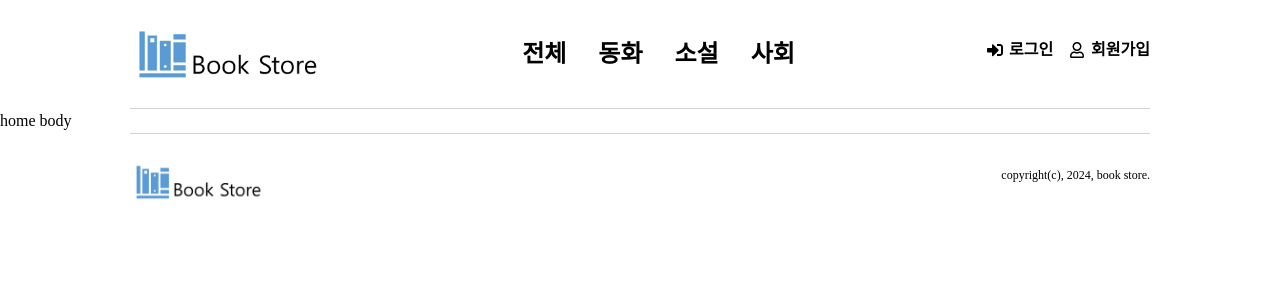
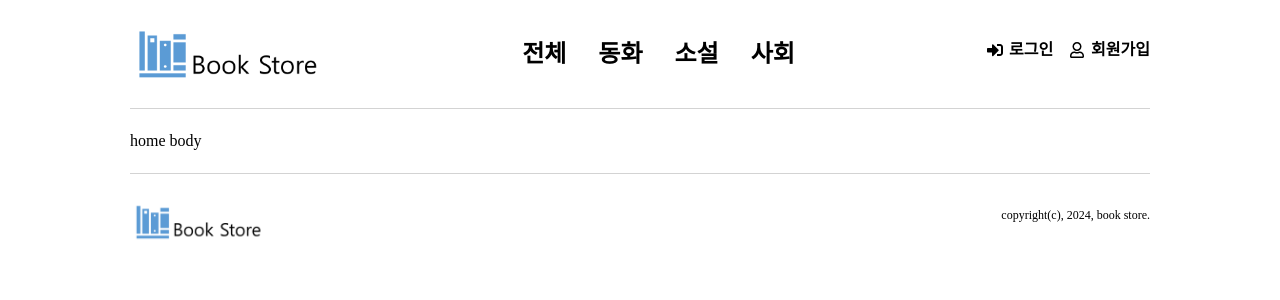
Before and after one commit to jinscoding/bookstore-react, a React (Create React App) app in the folder book-store-fe/: page / in a window 1280 px wide. Shown: the top 300 px of the page. Built offline with nearby package versions, Linux system fonts and the light colour scheme.

Commit message:
Layout 스타일 적용

```diff
--- a/book-store-fe/src/components/layout/Layout.tsx
+++ b/book-store-fe/src/components/layout/Layout.tsx
@@ -1,3 +1,4 @@
+import styled from "styled-components";
 import Footer from "../common/Footer";
 import Header from "../common/Header";
 
@@ -8,10 +9,17 @@
   return (
     <>
       <Header />
-      <main>{children}</main>
+      <LayoutStyle>{children}</LayoutStyle>
       <Footer />
     </>
   );
 }
 
+const LayoutStyle = styled.main`
+  width: 100%;
+  margin: 0 auto;
+  max-width: ${({ theme }) => theme.layout.width.large};
+  padding: 20px 0;
+`;
+
 export default Layout;
```
